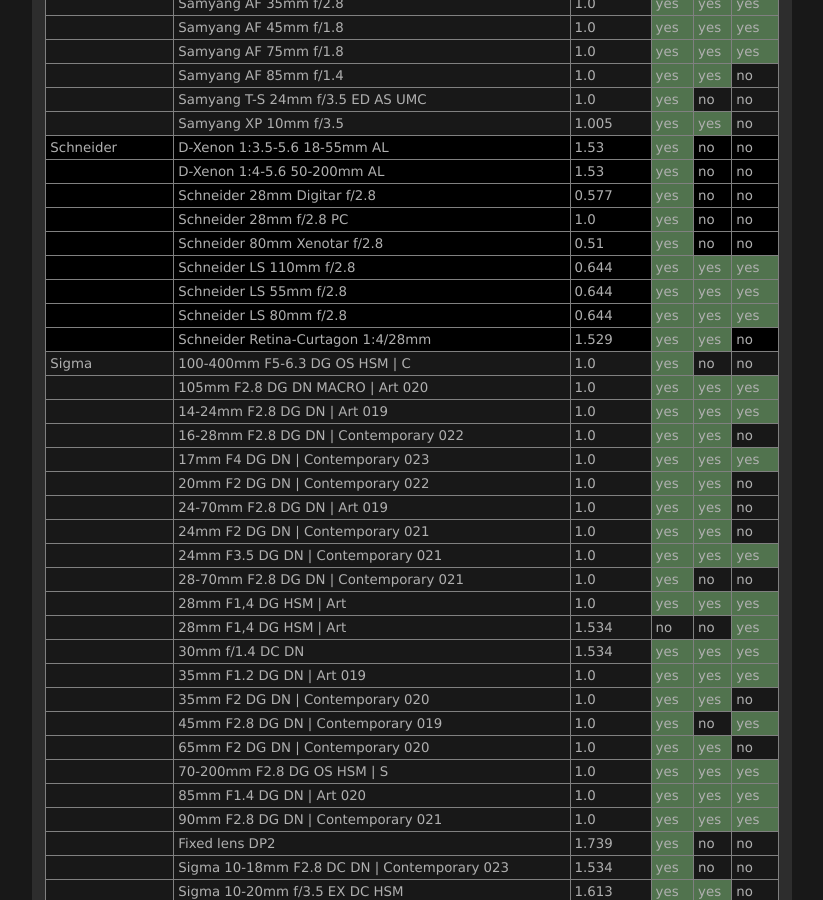
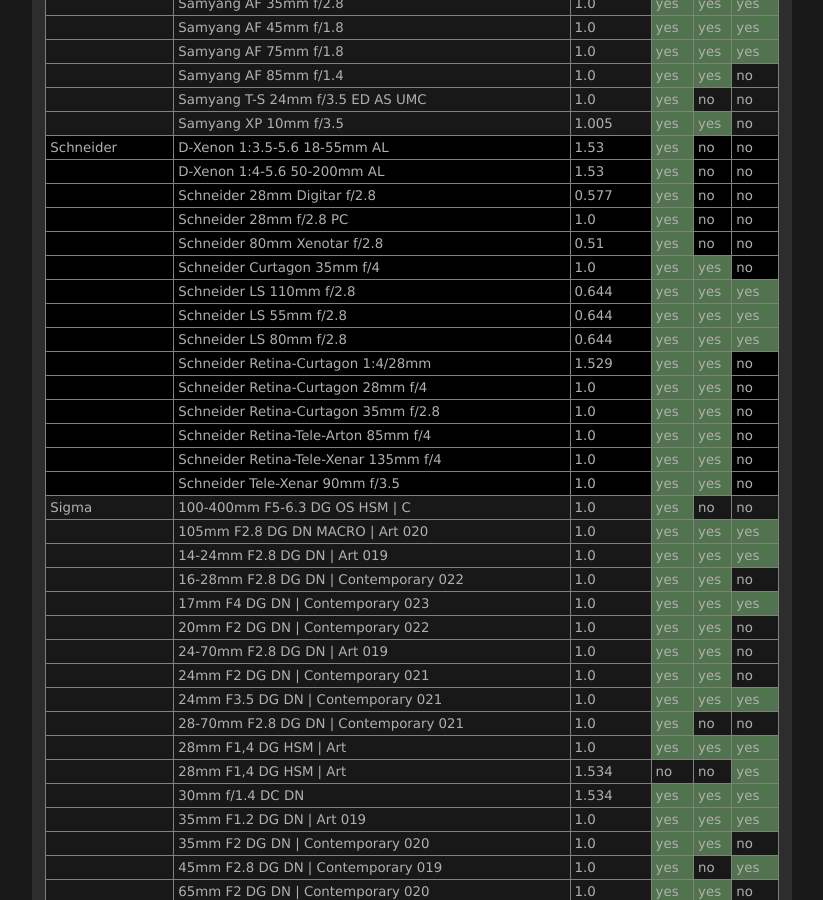
Before and after one commit to lensfun/lensfun.github.io, a Jekyll site: the page built from _posts/lenslist/2999-12-31-Lenslist-master.md, in a window 1280 px wide and 900 px high, scrolled down 23874 px. Shown: the whole window, without its empty margins (284-1107 px from the left). Built offline with Jekyll 4.4.1, drawn with Linux system fonts in a browser that asks for light colours.

Commit message:
Update master lens list from GitHub Actions

```diff
--- a/_posts/lenslist/2999-12-31-Lenslist-master.md
+++ b/_posts/lenslist/2999-12-31-Lenslist-master.md
@@ -988,10 +988,16 @@ This list was generated on 2024-11-22 from current Lensfun sources. Your Lensfun
 <tr class="lenslist-bg1"><td></td><td>Schneider 28mm Digitar f/2.8</td><td>0.577</td><td class="lenslist-highlight lenslist-check">yes</td><td class="lenslist-check">no</td><td class="lenslist-check">no</td></tr>
 <tr class="lenslist-bg1"><td></td><td>Schneider 28mm f/2.8 PC</td><td>1.0</td><td class="lenslist-highlight lenslist-check">yes</td><td class="lenslist-check">no</td><td class="lenslist-check">no</td></tr>
 <tr class="lenslist-bg1"><td></td><td>Schneider 80mm Xenotar f/2.8</td><td>0.51</td><td class="lenslist-highlight lenslist-check">yes</td><td class="lenslist-check">no</td><td class="lenslist-check">no</td></tr>
+<tr class="lenslist-bg1"><td></td><td>Schneider Curtagon 35mm f/4</td><td>1.0</td><td class="lenslist-highlight lenslist-check">yes</td><td class="lenslist-highlight lenslist-check">yes</td><td class="lenslist-check">no</td></tr>
 <tr class="lenslist-bg1"><td></td><td>Schneider LS 110mm f/2.8</td><td>0.644</td><td class="lenslist-highlight lenslist-check">yes</td><td class="lenslist-highlight lenslist-check">yes</td><td class="lenslist-highlight lenslist-check">yes</td></tr>
 <tr class="lenslist-bg1"><td></td><td>Schneider LS 55mm f/2.8</td><td>0.644</td><td class="lenslist-highlight lenslist-check">yes</td><td class="lenslist-highlight lenslist-check">yes</td><td class="lenslist-highlight lenslist-check">yes</td></tr>
 <tr class="lenslist-bg1"><td></td><td>Schneider LS 80mm f/2.8</td><td>0.644</td><td class="lenslist-highlight lenslist-check">yes</td><td class="lenslist-highlight lenslist-check">yes</td><td class="lenslist-highlight lenslist-check">yes</td></tr>
 <tr class="lenslist-bg1"><td></td><td>Schneider Retina-Curtagon 1:4/28mm</td><td>1.529</td><td class="lenslist-highlight lenslist-check">yes</td><td class="lenslist-highlight lenslist-check">yes</td><td class="lenslist-check">no</td></tr>
+<tr class="lenslist-bg1"><td></td><td>Schneider Retina-Curtagon 28mm f/4</td><td>1.0</td><td class="lenslist-highlight lenslist-check">yes</td><td class="lenslist-highlight lenslist-check">yes</td><td class="lenslist-check">no</td></tr>
+<tr class="lenslist-bg1"><td></td><td>Schneider Retina-Curtagon 35mm f/2.8</td><td>1.0</td><td class="lenslist-highlight lenslist-check">yes</td><td class="lenslist-highlight lenslist-check">yes</td><td class="lenslist-check">no</td></tr>
+<tr class="lenslist-bg1"><td></td><td>Schneider Retina-Tele-Arton 85mm f/4</td><td>1.0</td><td class="lenslist-highlight lenslist-check">yes</td><td class="lenslist-highlight lenslist-check">yes</td><td class="lenslist-check">no</td></tr>
+<tr class="lenslist-bg1"><td></td><td>Schneider Retina-Tele-Xenar 135mm f/4</td><td>1.0</td><td class="lenslist-highlight lenslist-check">yes</td><td class="lenslist-highlight lenslist-check">yes</td><td class="lenslist-check">no</td></tr>
+<tr class="lenslist-bg1"><td></td><td>Schneider Tele-Xenar 90mm f/3.5</td><td>1.0</td><td class="lenslist-highlight lenslist-check">yes</td><td class="lenslist-highlight lenslist-check">yes</td><td class="lenslist-check">no</td></tr>
 <tr class="lenslist-bg2"><td>Sigma</td><td>100-400mm F5-6.3 DG OS HSM | C</td><td>1.0</td><td class="lenslist-highlight lenslist-check">yes</td><td class="lenslist-check">no</td><td class="lenslist-check">no</td></tr>
 <tr class="lenslist-bg2"><td></td><td>105mm F2.8 DG DN MACRO | Art 020</td><td>1.0</td><td class="lenslist-highlight lenslist-check">yes</td><td class="lenslist-highlight lenslist-check">yes</td><td class="lenslist-highlight lenslist-check">yes</td></tr>
 <tr class="lenslist-bg2"><td></td><td>14-24mm F2.8 DG DN | Art 019</td><td>1.0</td><td class="lenslist-highlight lenslist-check">yes</td><td class="lenslist-highlight lenslist-check">yes</td><td class="lenslist-highlight lenslist-check">yes</td></tr>
```
